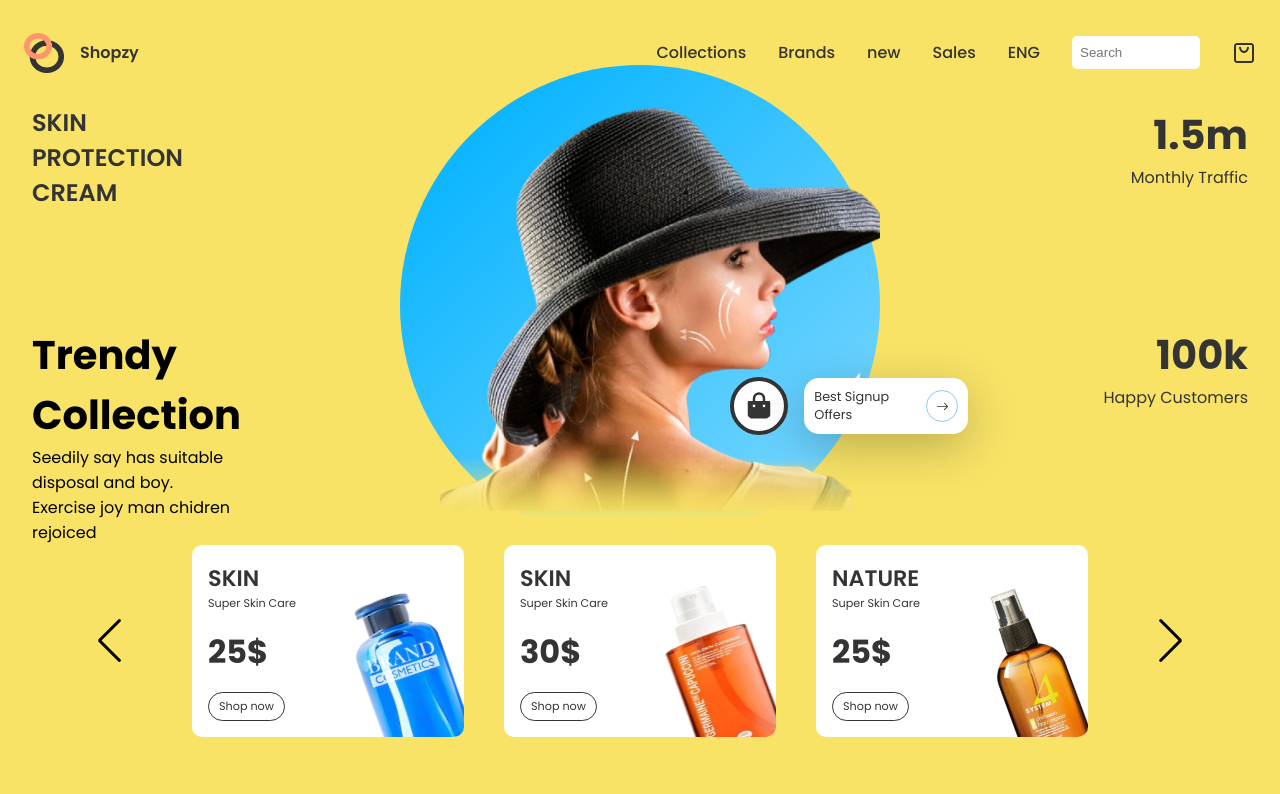
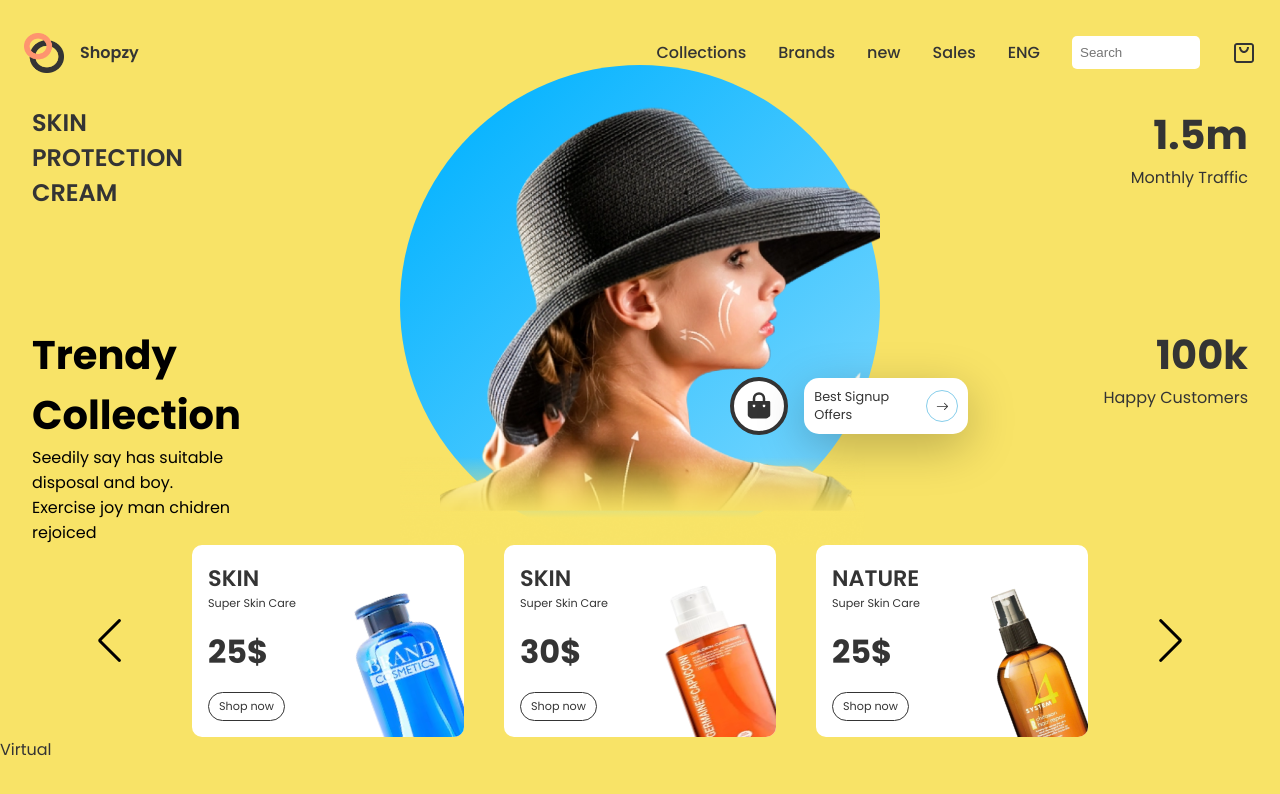
Before and after one commit to kirtiraj22/shopzy, a React (Create React App) app: page / in a window 1280 px wide. Shown: the top 794 px of the page. Built offline with nearby package versions, Linux system fonts and the light colour scheme.

Commit message:
initialized virtual section

```diff
--- a/src/App.js
+++ b/src/App.js
@@ -2,12 +2,14 @@
 import Header from './components/header/Header';
 import Hero from './components/hero/Hero';
 import Slider from './components/slider/Slider';
+import Virtual from './components/virtual/Virtual';
 function App() {
   return (
     <div className='App'>
       <Header />
       <Hero />
       <Slider />
+      <Virtual />
     </div>
   );
 }
--- /dev/null
+++ b/src/components/virtual/Virtual.jsx
@@ -0,0 +1,7 @@
+import React from 'react';
+
+const Virtual = () => {
+  return <div>Virtual</div>;
+};
+
+export default Virtual;
```
Also changed, not shown: src/components/virtual/Virtual.module.css (added).
